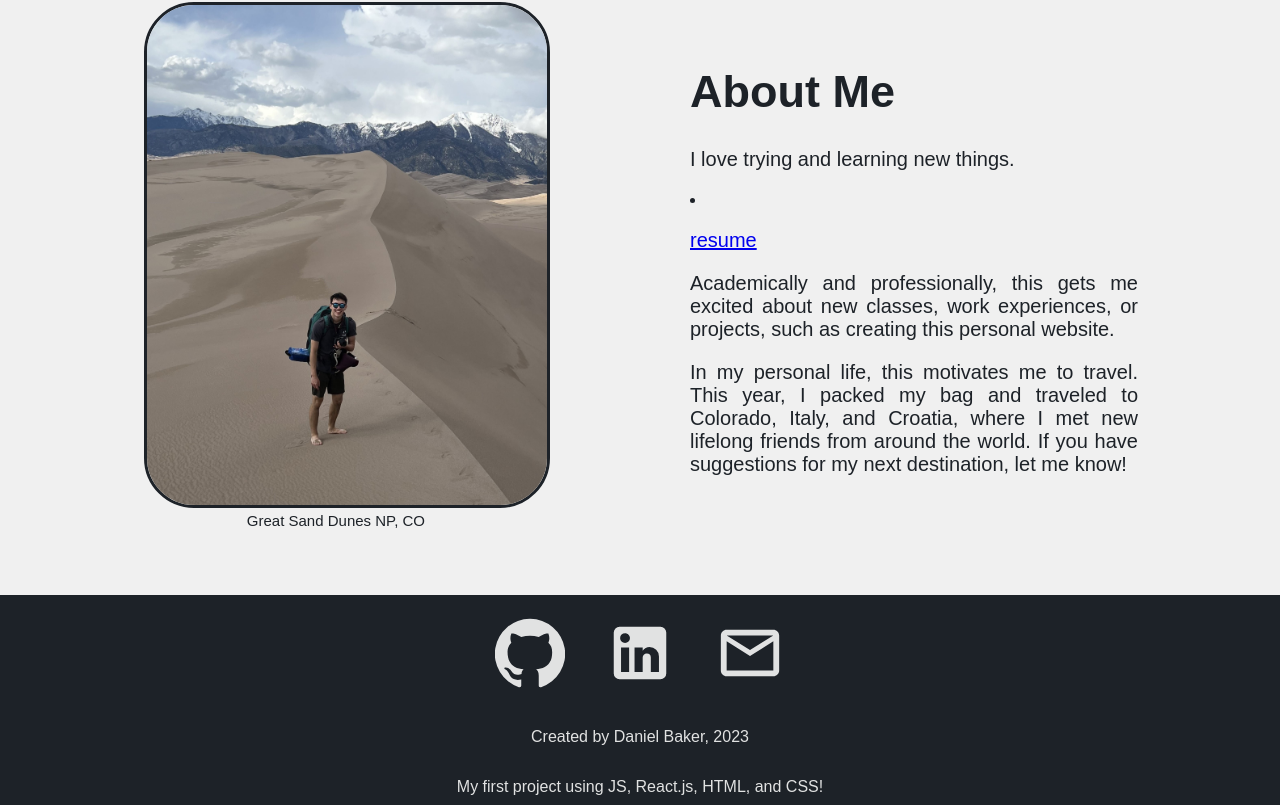
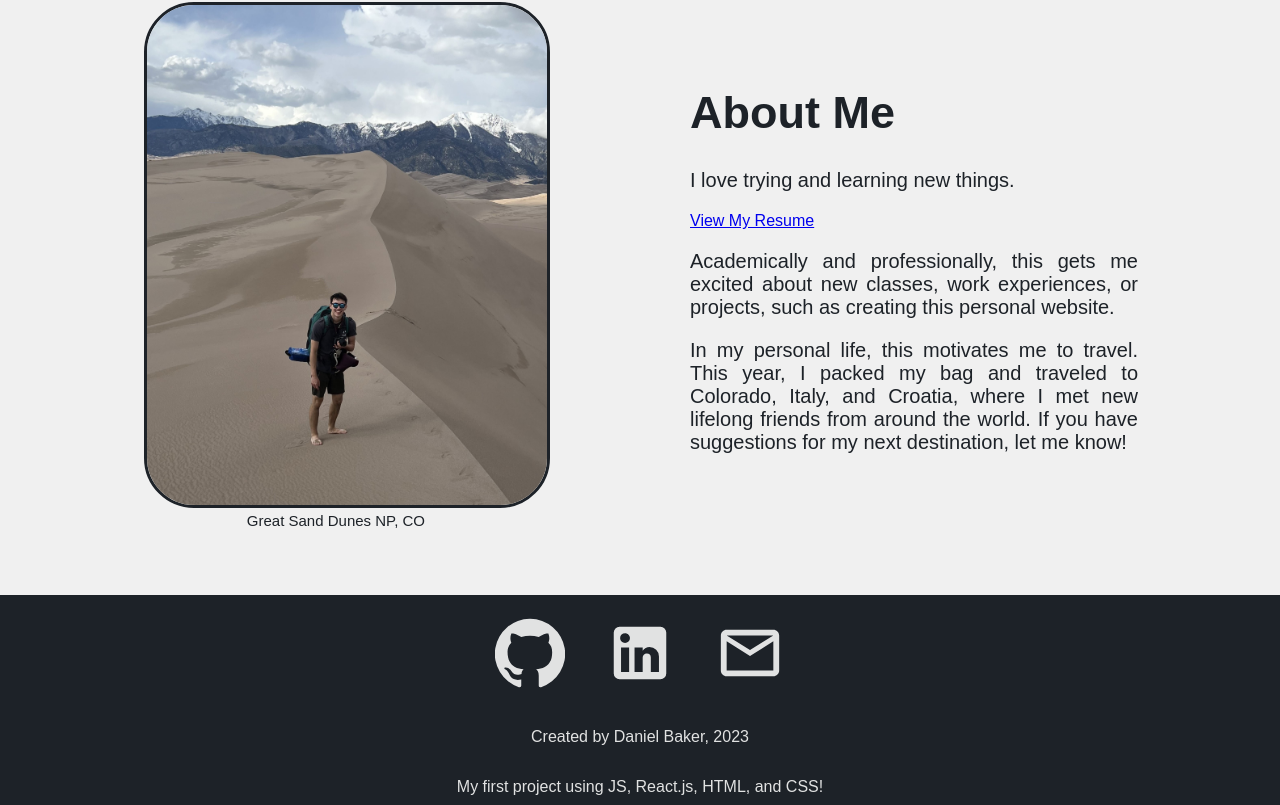
Before and after one commit to Danielbaker31/Danielbaker31.github.io, a React (Create React App) app: page / in a window 1280 px wide. Shown: the part 864-1669 px from the top of the page. Built offline with nearby package versions, Linux system fonts and the light colour scheme.

Commit message:
still trying:

```diff
--- a/src/Pages/Home.js
+++ b/src/Pages/Home.js
@@ -51,9 +51,7 @@ function Home() {
                     <div className="paragraph">
                         <h1> About Me </h1>
                         <p> I love trying and learning new things. </p>
-                        <li><a href="../Assets/Resume.html" target="_blank">
-                        <p>resume</p>
-                        </a></li>
+                        <a href="../Assets/Resume.pdf" target="_blank">View My Resume</a>
                         <p> Academically and professionally, this gets me excited about new classes, work experiences, or projects, such as creating this personal website. </p>
                         <p> In my personal life, this motivates me to travel. This year, I packed my bag and traveled to Colorado, Italy, and Croatia, where I met new lifelong friends from around the world. If you have suggestions for my next destination, let me know!</p>
                     </div>
```
